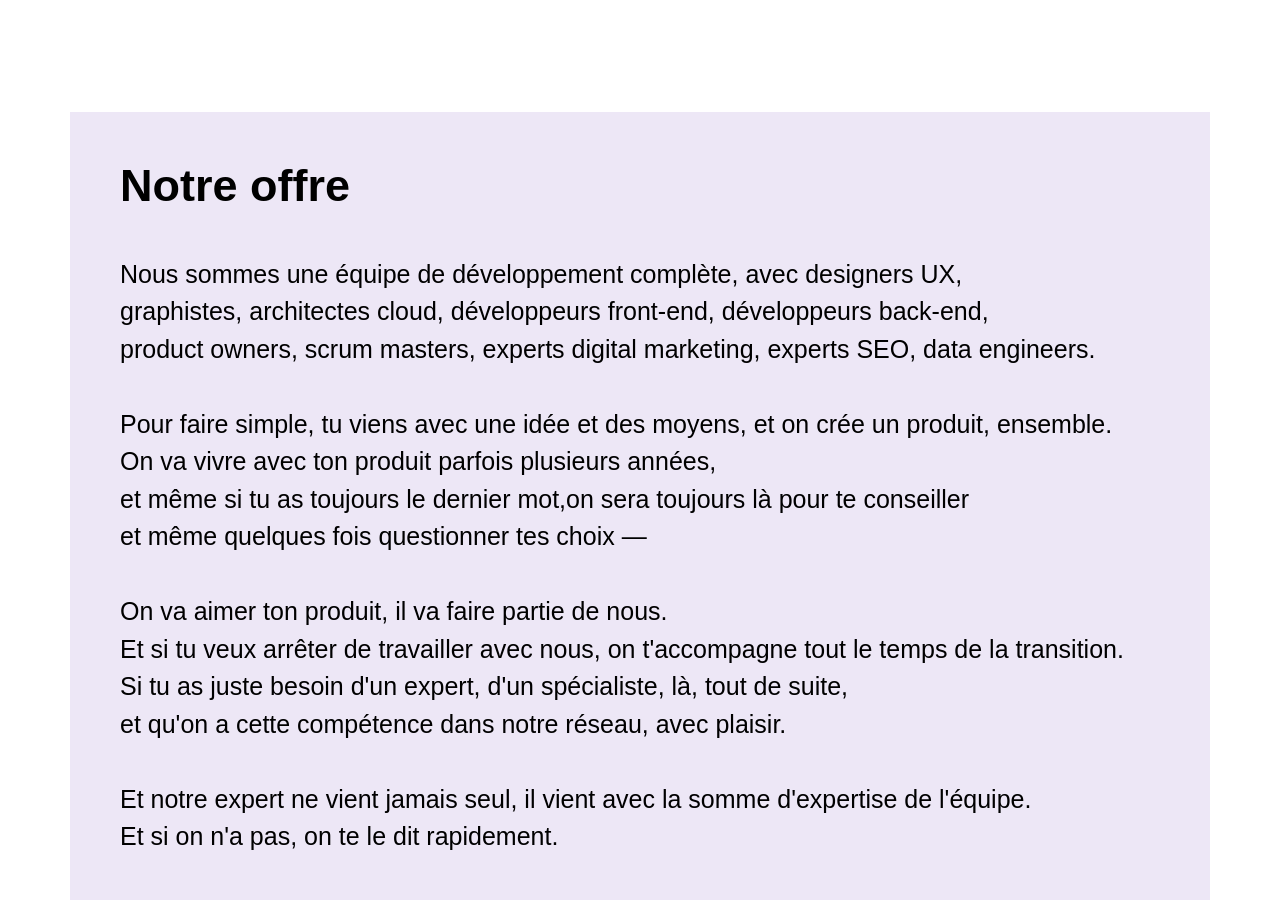
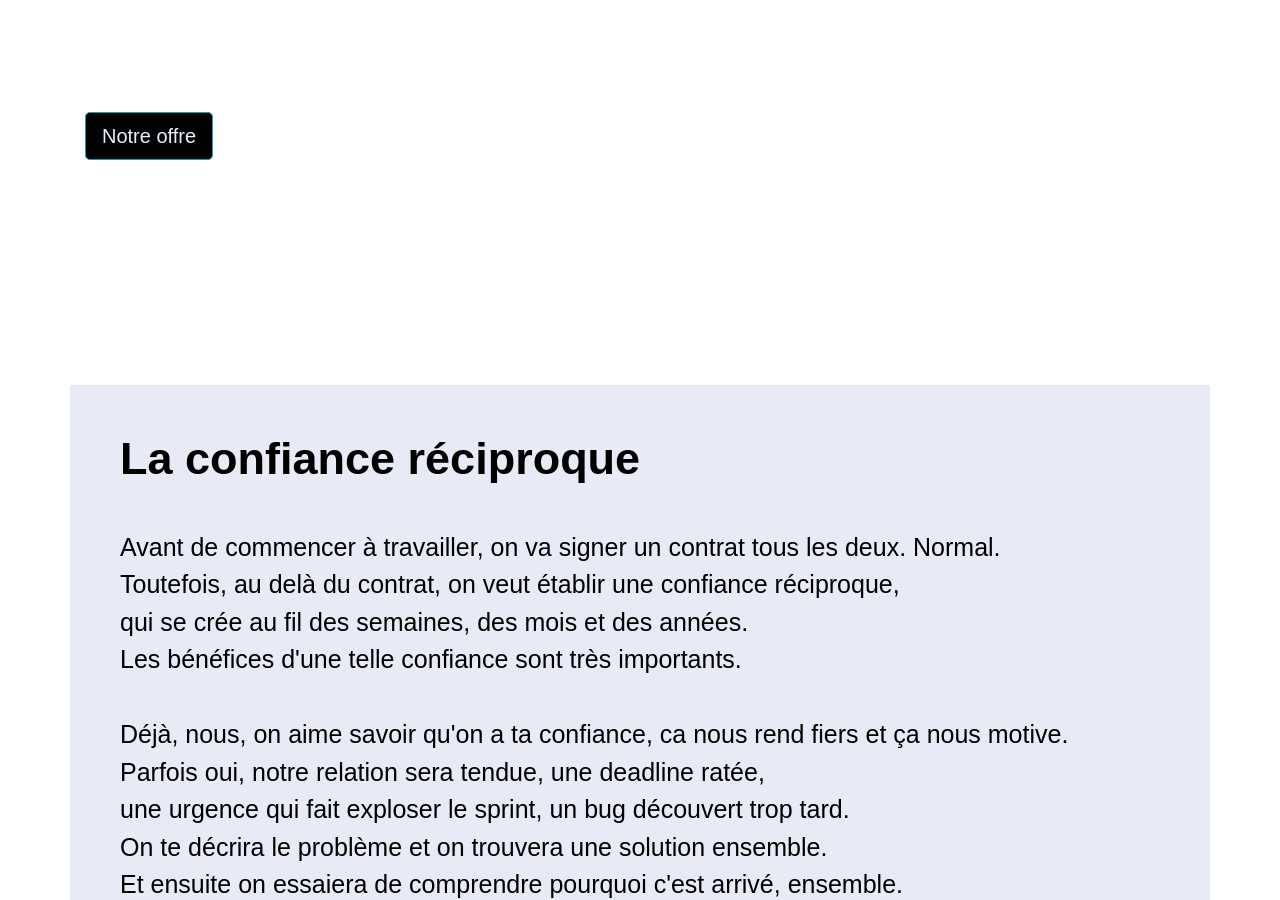
Before and after one commit to psteeve/cstar-industries.github.io, a Jekyll site: the page index.html, which Jekyll copies as it is, in a window 1280 px wide and 900 px high, scrolled down 2812 px. Built offline with Jekyll 4.4.1, drawn with Linux system fonts in a browser that asks for light colours; some of the changed lines change nothing that is shown; some of the changed text lies outside the part shown.

Commit message:
espacements

```diff
--- a/index.html
+++ b/index.html
@@ -5,6 +5,8 @@
     <title></title>
     <link rel="stylesheet" href="https://maxcdn.bootstrapcdn.com/bootstrap/4.0.0/css/bootstrap.min.css" integrity="sha384-Gn5384xqQ1aoWXA+058RXPxPg6fy4IWvTNh0E263XmFcJlSAwiGgFAW/dAiS6JXm" crossorigin="anonymous">
     <link rel="stylesheet" href="stylesheets/css/home.css">
+    <script src="https://ajax.googleapis.com/ajax/libs/jquery/3.3.1/jquery.min.js"></script>
+    <script src="https://maxcdn.bootstrapcdn.com/bootstrap/3.3.7/js/bootstrap.min.js"></script>
   </head>
   <body>
     <div class="container">
@@ -50,7 +52,59 @@
         </p>
       </section>
 
-      <section class="container-sm-fluid row sectionText2">
+
+      <!-- Trigger the modal with a button -->
+        <button type="button" class="btn btn-info btn-lg" data-toggle="modal" data-target="#myModal">
+          Notre offre
+        </button>
+
+        <!-- Modal -->
+        <div class="modal fade" id="myModal" role="dialog">
+          <div class="modal-dialog">
+
+            <!-- Modal content-->
+            <div class="modal-content">
+              <div class="modal-header">
+                <button type="button" class="close" data-dismiss="modal">&times;</button>
+                <h4 class="modal-title">Notre Offre</h4>
+              </div>
+              <div class="modal-body">
+                <p class="subtitleLight">
+                  Nous sommes une équipe de développement complète, avec designers UX,<br />
+                  graphistes, architectes cloud, développeurs front-end, développeurs back-end,<br />
+                  product owners, scrum masters, experts digital marketing, experts SEO, data engineers.<br />
+                  <br />
+                  Pour faire simple, tu viens avec une idée et des moyens, et on crée un produit, ensemble.<br />
+                  On va vivre avec ton produit parfois plusieurs années,<br />
+                  et même si tu as toujours le dernier mot,on sera toujours là pour te conseiller<br />
+                  et même quelques fois questionner tes choix — <br />
+                  <br />
+                  On va aimer ton produit, il va faire partie de nous.<br />
+                  Et si tu veux arrêter de travailler avec nous, on t'accompagne tout le temps de la transition.<br />
+                  Si tu as juste besoin d'un expert, d'un spécialiste, là, tout de suite,<br />
+                  et qu'on a cette compétence dans notre réseau, avec plaisir.<br />
+                  <br />
+                  Et notre expert ne vient jamais seul, il vient avec la somme d'expertise de l'équipe.<br />
+                  Et si on n'a pas, on te le dit rapidement.<br />
+                  <br />
+                  Notre but n'est pas de vendre du CV ; <br />
+                  tu es aussi fort que nous pour trouver un expert sur Malt.<br />
+                  <br />
+                  Tu vas connaitre les noms et les visages de tous les intervenants sur ton projet,<br />
+                  qui ont tous envie de savoir pour qui et pour quoi on travaille.
+                </p>
+              </div>
+              <div class="modal-footer">
+                <button type="button" class="btn btn-default" data-dismiss="modal">Close</button>
+              </div>
+            </div>
+
+          </div>
+        </div>
+
+
+
+      <!-- <section class="container-sm-fluid row sectionText2">
         <h1 class="title2 sec4">Notre offre</h1>
         <p class="subtitleLight">
           Nous sommes une équipe de développement complète, avec designers UX,<br />
@@ -60,8 +114,8 @@
           Pour faire simple, tu viens avec une idée et des moyens, et on crée un produit, ensemble.<br />
           On va vivre avec ton produit parfois plusieurs années,<br />
           et même si tu as toujours le dernier mot,on sera toujours là pour te conseiller<br />
-          et même quelques fois questionner tes choix —<br />
-<br />
+          et même quelques fois questionner tes choix — <br />
+          <br />
           On va aimer ton produit, il va faire partie de nous.<br />
           Et si tu veux arrêter de travailler avec nous, on t'accompagne tout le temps de la transition.<br />
           Si tu as juste besoin d'un expert, d'un spécialiste, là, tout de suite,<br />
@@ -76,7 +130,7 @@
           Tu vas connaitre les noms et les visages de tous les intervenants sur ton projet,<br />
           qui ont tous envie de savoir pour qui et pour quoi on travaille.
         </p>
-      </section>
+      </section> -->
 
       <section class="container-sm-fluid row sectionText3">
         <h1 class="title2 sec4">La confiance réciproque</h1>
```
